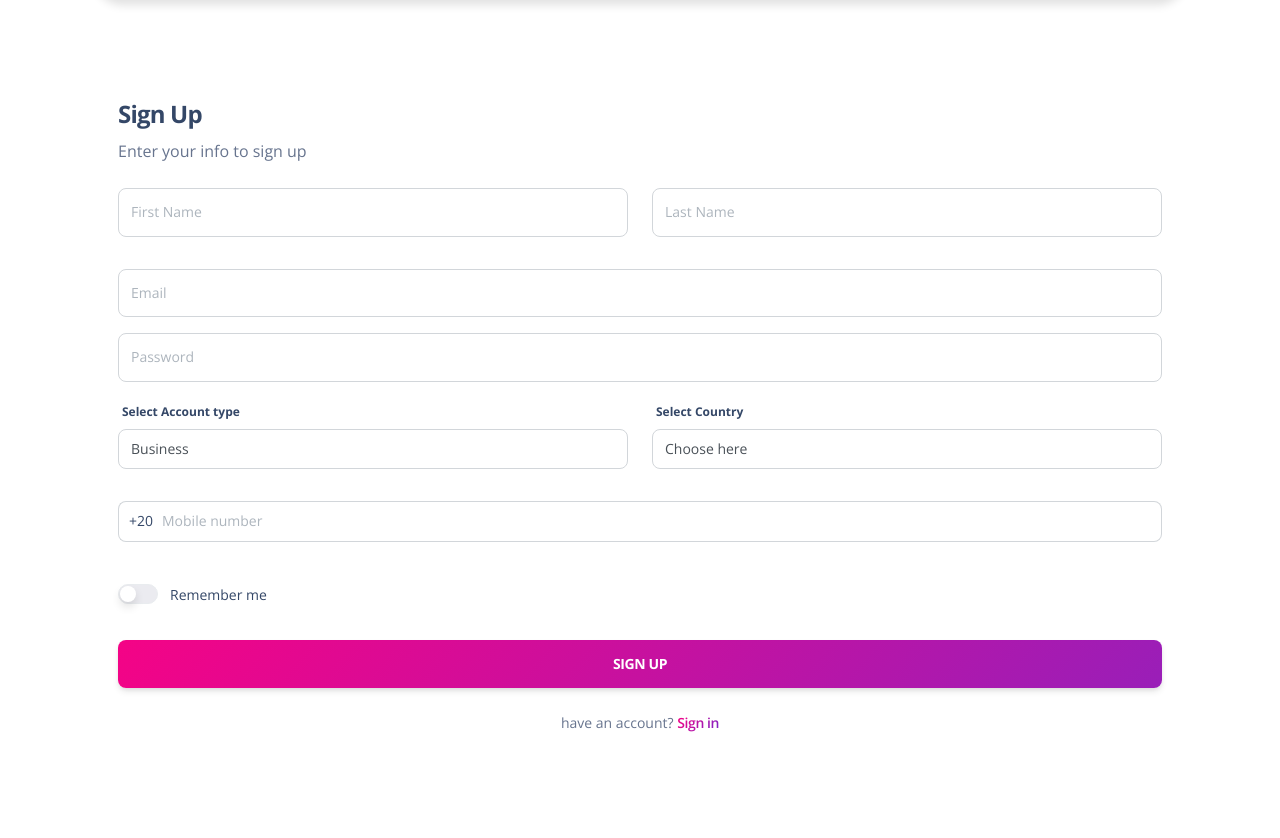
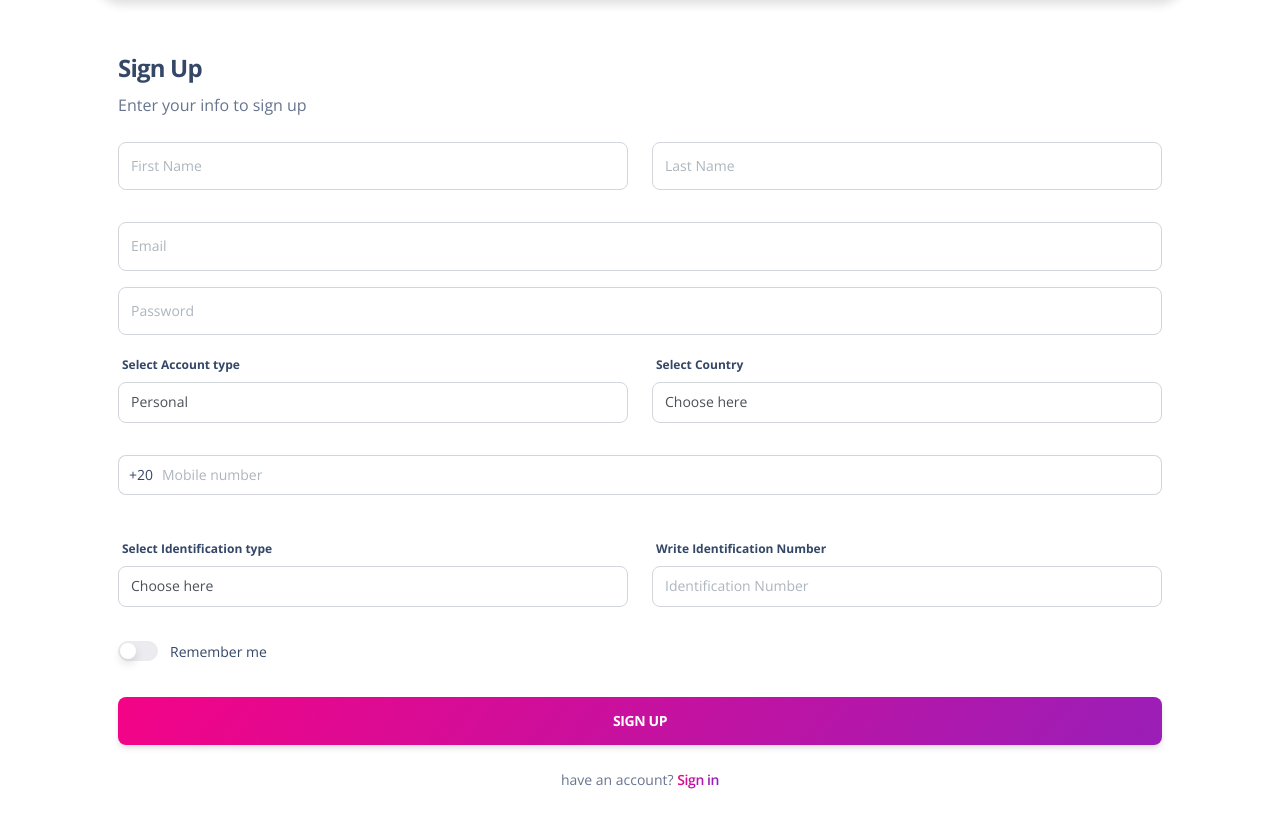
Before and after one commit to biosman22/bestpaymentapp, a Django app: page /ind/sign_up in a window 1280 px wide. Shown: the part 73-911 px from the top of the page. Before the commit the page ends 805 px from the top, so only its background shows below. Run offline with Django 4.2, Linux system fonts and the light colour scheme; data that the repository does not hold is empty; some libraries are stand-ins or nearby versions.

Commit message:
v4.0.0.0

```diff
--- a/individuals/payments/rapyd.py
+++ b/individuals/payments/rapyd.py
@@ -12,7 +12,7 @@ def get_countries():
 
     results = call_api(http_method, path=path)
 
-    print(results.json())
+    #print(results.json())
     return results.json()
 
 
@@ -69,13 +69,13 @@ def create_wallet():
 
 
 
-def country_required_documents():
-
-    country = 'US'
+def country_required_documents(country):
 
     results = call_api('get', path=f'/v1/identities/types?country={country}')
 
     print(results.json())
+
+    return results.json()
 
 
 def verify_identity():
--- a/individuals/static/scripts/my_script.js
+++ b/individuals/static/scripts/my_script.js
@@ -1,6 +1,19 @@
-$('select').on('change', function (e) {
+$('select#country_list').on('change', function (e) {
   var optionSelected = $("option:selected", this);
   var valueSelected = this.value;
-  app2.phone_code = $(optionSelected).attr("phone_code")
+  app2.phone_code = $(optionSelected).attr("phone_code");
+  country = $(optionSelected).attr("iso_alpha2");
+  $.get(window.location.origin+"/ind/papers?c="+country, function( data ) {
+    //$( ".result" ).html( data );
+    //alert( "Load was performed."+data );
+    var dict = {};
+    data.data.forEach(element => {
+      dict[element.type] = element.name;
+    });
+
+    console.log(data);
+    console.log(dict);
+    app2.id_types = dict
+  });
 
 });
--- a/individuals/static/scripts/my_vue.js
+++ b/individuals/static/scripts/my_vue.js
@@ -4,7 +4,8 @@ var app2 = createApp({
   data() {
     return {
       message: 'Hello Vue!',
-      phone_code : "20"
+      phone_code : "20",
+      id_types:{},
     }
   } , compilerOptions: {
     delimiters: ["[[", "]]"]
--- a/individuals/templates/soft/sign_up.html
+++ b/individuals/templates/soft/sign_up.html
@@ -43,16 +43,16 @@
                       <div class="form-group">
                         <label for="exampleFormControlSelect1"> Select Account type</label>
                         <select class="form-control" id="exampleFormControlSelect1">
+                          <option>Personal</option>
                           <option>Business</option>
-                          <option>Personal</option>
                         </select>
                       </div>
                     </div>
 
                     <div class="mb-3 col-md-6">
                       <div class="form-group">
-                        <label for="formSelect2"> Select Country</label>
-                        <select class="form-control" id="formSelect2">
+                        <label for="country_list"> Select Country</label>
+                        <select class="form-control" id="country_list">
                           <option value="" selected disabled hidden>Choose here</option>
                           {% for country in countries %}
                           <option value="{{country.name}}"
@@ -77,6 +77,31 @@
                         </div>
                     </div>
                     </div>
+
+                </div>
+
+                <div class="row">
+                  <div class="mb-3 col-md-6">
+                    <div class="form-group">
+                      <label for="formSelect3"> Select Identification type</label>
+                      <select class="form-control" id="formSelect3">
+                        <option value="" selected disabled hidden>Choose here</option>
+                        <option v-for="(item, key) in id_types" :value="key">
+                          [[item]]
+                        </option>
+
+                      </select>
+                    </div>
+                  </div>
+
+                  <div class="mb-3 col-md-6">
+                    <div class="form-group">
+
+                      <label for="formSelect2"> Write Identification Number</label>
+                        <input class="form-control" placeholder="Identification Number" type="text">
+
+                  </div>
+                  </div>
 
                 </div>
 
--- a/individuals/urls.py
+++ b/individuals/urls.py
@@ -9,4 +9,6 @@ urlpatterns = [
     path("login", views.login_request, name="login"),
     path("logout", views.logout_request, name= "logout"),
     path("sign_up", views.sign_up_req, name="sign_up"),
+    path("papers", views.country_documents, name="country documents"),
+
 ]
--- a/individuals/views.py
+++ b/individuals/views.py
@@ -25,9 +25,6 @@ def homepage(request):
 	return render(request,'home.html')
 
 
-def country_documents(request):
-	country_required_documents()
-	return
 
 
 def register_request(request):
@@ -80,3 +77,11 @@ def sign_up_req(request):
 	#list_virtual_accounts()
 	#bank_deposit()
 	return render(request,'soft/sign_up.html', {"countries": all_countries['data']})
+
+
+
+
+def country_documents(request):
+	country = request.GET.get('c')
+	response = country_required_documents(country)
+	return JsonResponse(response)
```
